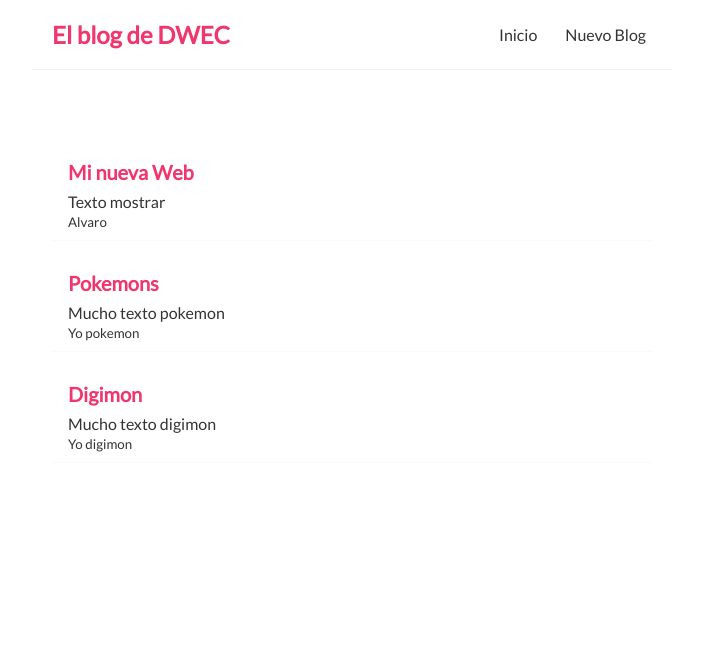
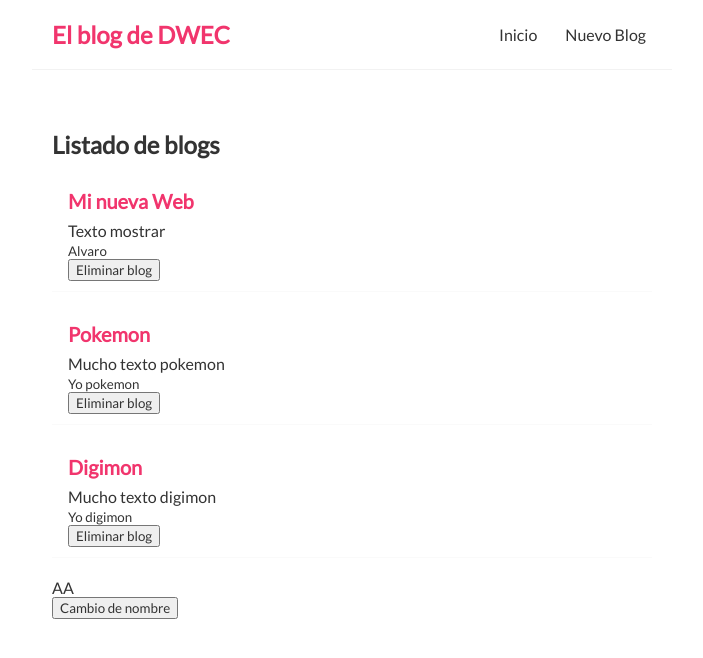
Before and after one commit to AlvaroQuispePalacios/blog-dwec, a React (Create React App) app: page / in a window 1280 px wide. Shown: the top 658 px of the page, without its empty margins (288-991 px from the left). Built offline with nearby package versions, Linux system fonts and the light colour scheme.

Commit message:
10-01-2024

```diff
--- a/public/index.html
+++ b/public/index.html
@@ -1,5 +1,5 @@
 <!DOCTYPE html>
-<html lang="en">
+<html lang="es">
   <head>
     <meta charset="utf-8" />
     <link rel="icon" href="%PUBLIC_URL%/favicon.ico" />
--- /dev/null
+++ b/src/BlogList.js
@@ -0,0 +1,23 @@
+// Asi se recoge al promp en el parametro de la funcion, luego se le da a una variable el parametro de entrada props pero como es un objeto que contiene todos los datos pasados
+const BlogList = ({blogs, titulo, handleEliminarBlog}) => {
+    // console.log(props);
+    // const blogs = props.blogs;
+    // const titulo = props.titulo;
+
+
+    return (
+        <div className="blog-list">
+            <h2>{titulo}</h2>
+            {blogs.map((blog) => (
+                <div className="blog-preview" key={blog.id}>
+                    <h2>{blog.titulo}</h2>
+                    <p>{blog.body}</p>
+                    <small>{blog.autor}</small><br/>
+                    <button onClick={() => handleEliminarBlog(blog.id)}>Eliminar blog</button>
+                </div>
+            ))}
+        </div>
+    );
+};
+
+export default BlogList;
--- a/src/Inicio.js
+++ b/src/Inicio.js
@@ -1,7 +1,10 @@
-import { useState } from "react";
+import { useState, useEffect } from "react";
+import BlogList from "./BlogList";
+
 const Inicio = () => {
     /*  Hooks
     useState -> Crea una variable reactiva, la variable reactiva se actualiza en la pagina
+    es como los set y get en java en los objetos
 
     const [nombre, setNombre] = useState("Alvaro");
     const [edad, setEdad] = useState(22);
@@ -23,7 +26,7 @@ const Inicio = () => {
             id: 1,
         },
         {
-            titulo: "Pokemons",
+            titulo: "Pokemon",
             body: "Mucho texto pokemon",
             autor: "Yo pokemon",
             id: 2,
@@ -36,16 +39,41 @@ const Inicio = () => {
         },
     ]);
 
+    const [nombre, setNombre] = useState("AA");
+    const [contador, setContador] = useState(0);
+
+    const handleEliminarBlog = (id) => {
+        const nuevoBlog = blogs.filter((blog) => blog.id !== id);
+        setBlogs(nuevoBlog);
+    };
+
+    // useEffect((PrimerArgumento), SegundoArgumento)
+    useEffect(() => {
+        console.log("useEffect");
+        console.log(blogs);
+    }, [contador]);
+// Promps: Nos permite pasar datos de un componente a otro de un elemento padre que pase la ingormacion a un componente hijo
+
     return (
         <div className="home">
-            {blogs.map((blog) => (
-                <div className="blog-preview" key={blog.id}>
-                    <h2>{blog.titulo}</h2>
-                    <p>{blog.body}</p>
-                    <small>{blog.autor}</small>
-                </div>
-            ))}
+            {/* Esto es un promp asi se le pasa la informacion a otro componente --> blogs = {blogs} */}
+            <BlogList blogs = {blogs} titulo = "Listado de blogs" handleEliminarBlog = {handleEliminarBlog}/>
+{/*
+            <BlogList blogs = {blogs.filter((blog) => blog.autor === "Alvaro")} titulo = "Blogs de Alvaro" handleEliminarBlog = {handleEliminarBlog}/>
+
+            <BlogList blogs = {blogs.filter((blog) => blog.titulo === "Pokemon")} titulo = "Blogs de Pokemon" handleEliminarBlog = {handleEliminarBlog}/>
+
+            <BlogList blogs = {blogs.filter((blog) => blog.id === 3)} titulo = "Blogs de Digimon" handleEliminarBlog = {handleEliminarBlog}/> */}
+            <p>{nombre}</p>
+            <button onClick={() => setNombre("AAA")}>Cambio de nombre</button>
         </div>
     );
 };
 export default Inicio;
+
+
+// Hook
+/* useEffect
+Lanza una funcion cada vez que se renderiza un componente
+
+ */
```
